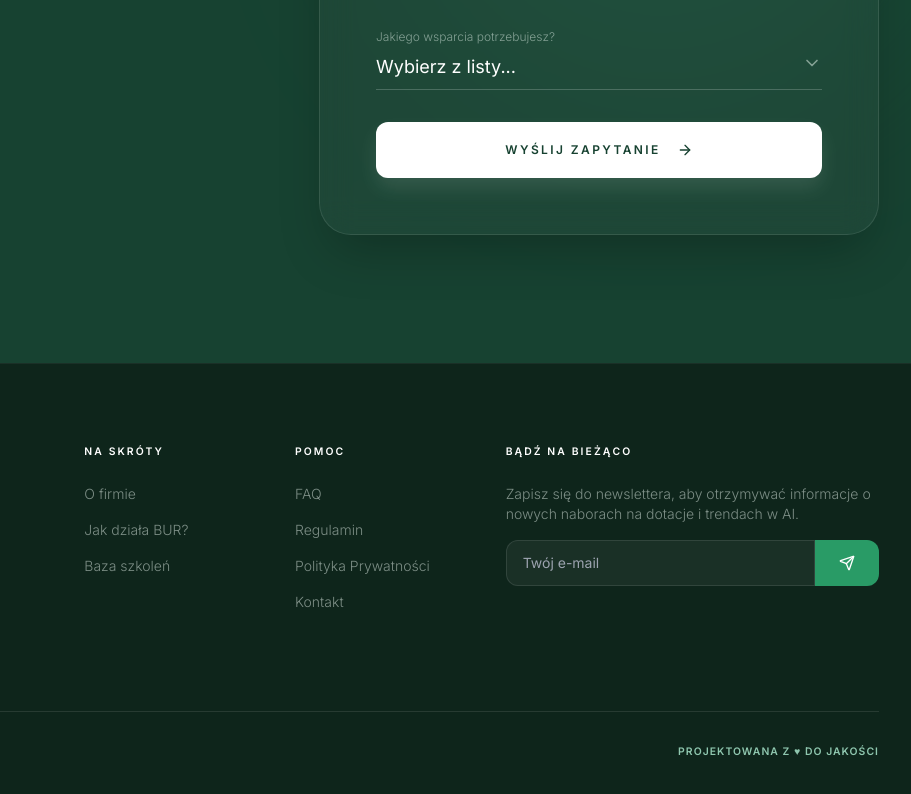
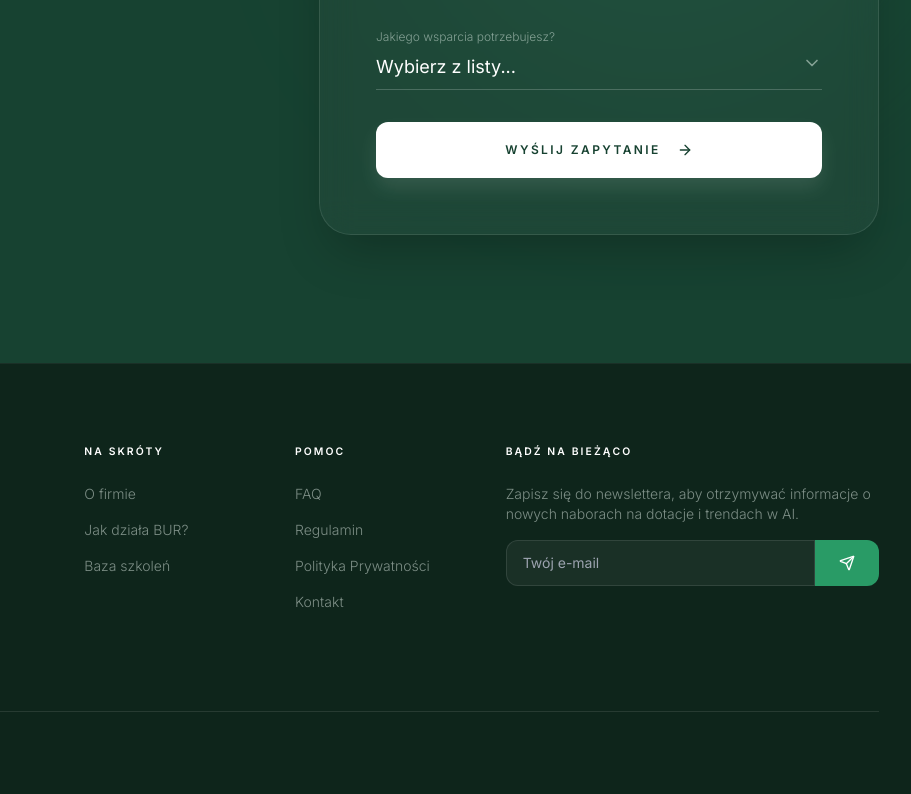
Before and after one commit to LiteBots/Svoboda-Course, a plain HTML site: page index.html in a window 1280 px wide. Shown: the part 5564-6358 px from the top of the page, 369-1280 px from the left. Drawn offline with nearby package versions, Linux system fonts and the light colour scheme; a web font is replaced by a local one.

Commit message:
Update index.html

```diff
--- a/index.html
+++ b/index.html
@@ -685,7 +685,7 @@
             </div>
             <div class="border-t border-white/10 pt-8 flex justify-between items-center text-[0.65rem] uppercase tracking-widest font-bold">
                 <p>&copy; 2026 Svobodne. Wszelkie prawa zastrzeżone.</p>
-                <p class="text-brand-400">Projektowana z ♥ do jakości</p>
+
             </div>
         </div>
     </footer>
```
